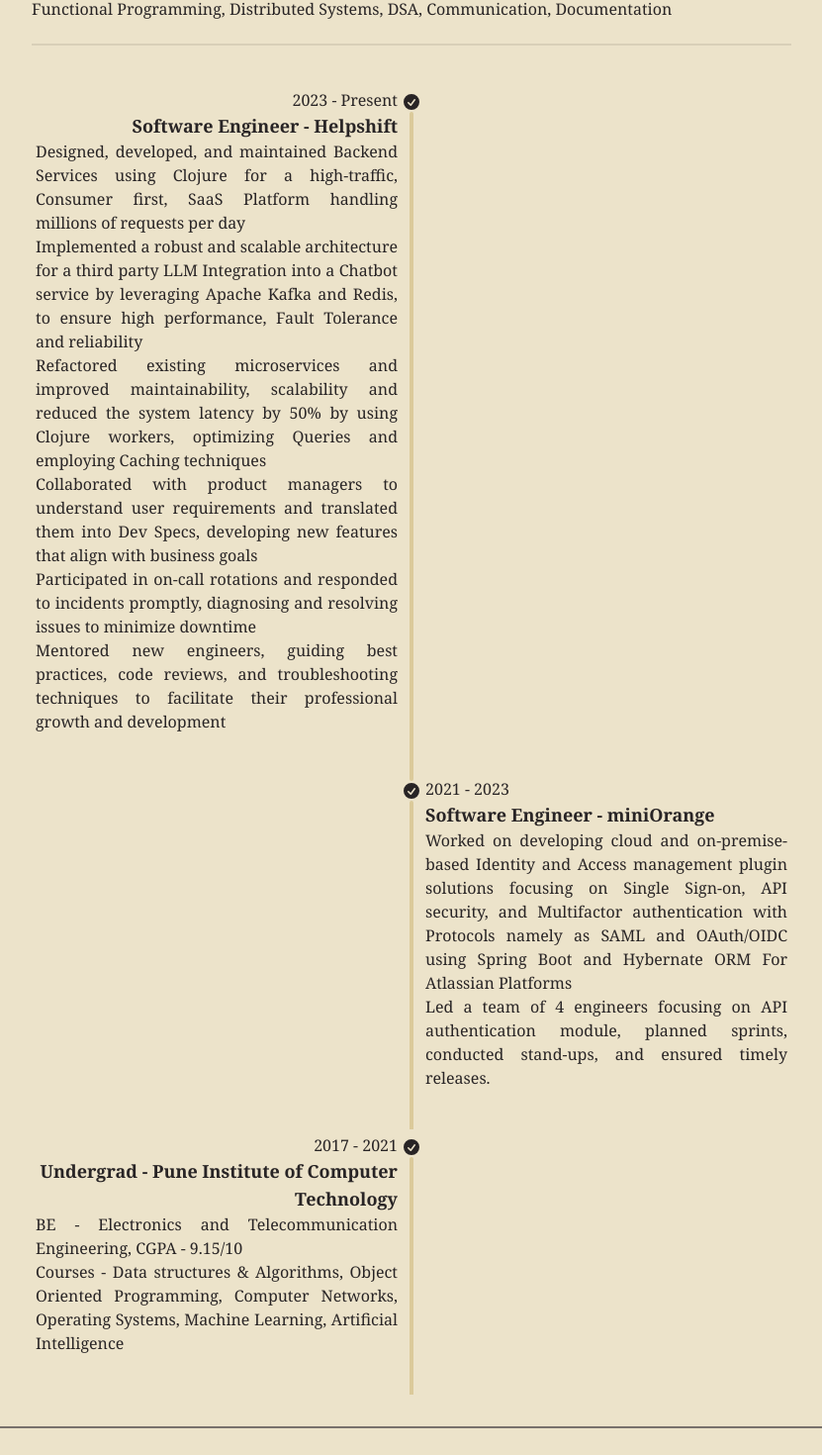
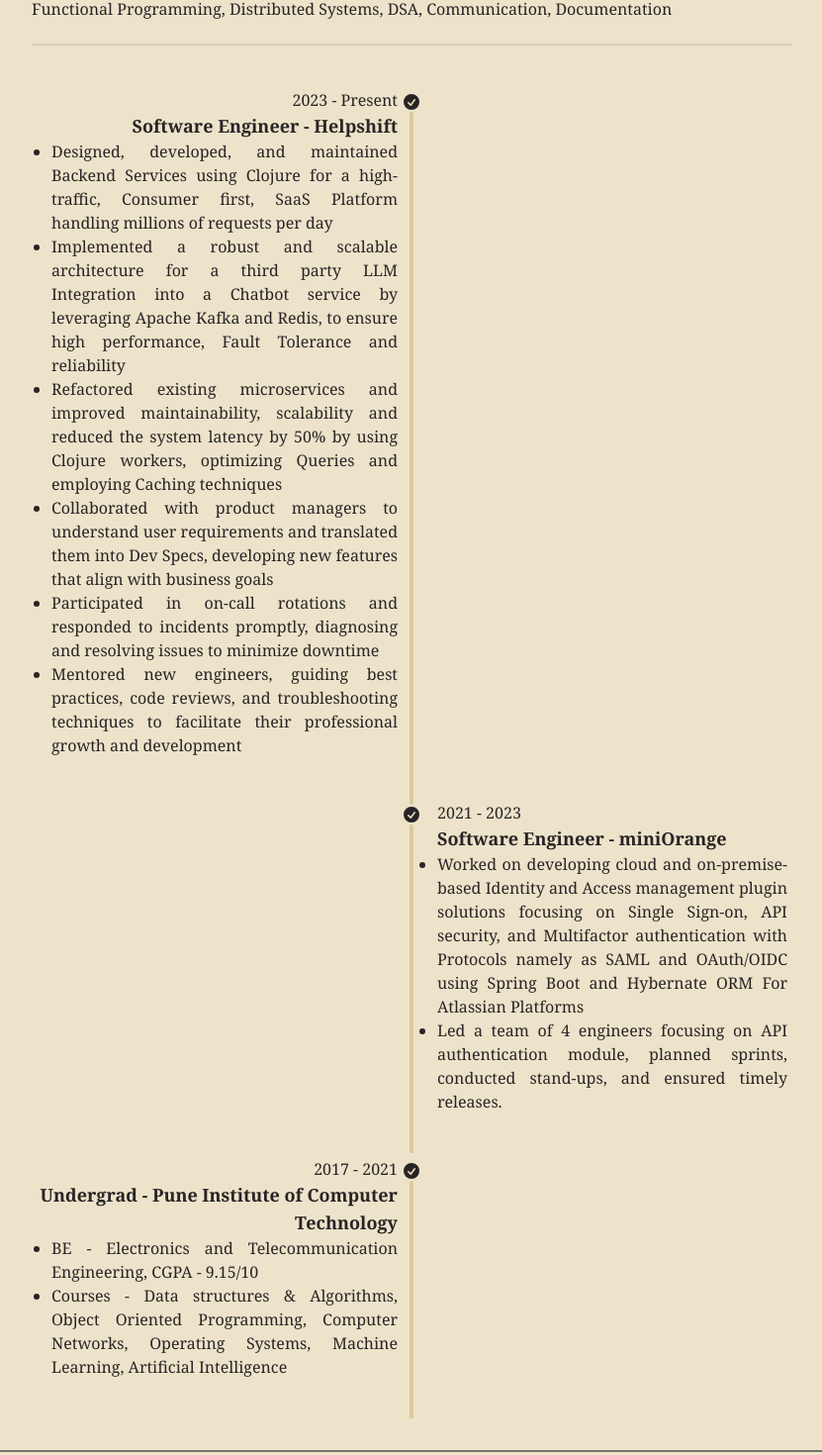
Before and after one commit to mihirrd/next-blog, a Next.js app: page /resume in a window 1280 px wide. Shown: the part 437-1907 px from the top of the page at 99% size, without its empty margins (224-1055 px from the left). Built offline with nearby package versions, Linux system fonts and the light colour scheme.

Commit message:
Update about and resume sections

```diff
--- a/app/about/page.tsx
+++ b/app/about/page.tsx
@@ -7,10 +7,10 @@ const page = () => {
   return (
     <main>
       <section className="flex justify-center mb-1 font-serif">
-        <div className="flex flex-col p-10 text-justify w-full lg:w-2/5 md:text-lg">
+        <div className="flex flex-col p-10 w-full lg:w-2/5 md:text-lg">
           <p className='mb-10'>
             Hey there, my name is Mihir Deshpande.
-            I am a Software Engineer. I am currently working in Helpshift as a Backend Engineer. I am proficient in Java and Python. Now a days, I am "functioning" in Clojure. I specialise in Product Development and Distributed Systems. I mostly write about stuff I am learning.
+            I am a Programmer and a Software Engineer. I am currently working in Helpshift as a Backend Dev. I am proficient in Java and Python. Nowadays, I am "functioning" in Clojure. I specialise in Product Development and Distributed Systems. This is the place where I dump(?) all my experiences and learnings in the text format.
           </p>
           <div className="flex justify-center mb-10">
             <Image
--- a/app/resume/page.tsx
+++ b/app/resume/page.tsx
@@ -39,7 +39,7 @@ const page = () => {
                             <div className="timeline-start mb-10 md:text-end">
                                 <time className="font-serif">2023 - Present</time>
                                 <div className="text-lg font-black">Software Engineer - Helpshift</div>
-                                <ul className='text-wrap text-justify mb-4 lg:mb-0'>
+                                <ul className='list-disc ml-4 text-wrap text-justify mb-4 lg:mb-0'>
                                     <li>
                                         Designed, developed, and maintained Backend Services using Clojure for a high-traffic, Consumer first, SaaS Platform handling millions of requests per day
                                     </li>
@@ -76,10 +76,10 @@ const page = () => {
                                         clipRule="evenodd" />
                                 </svg>
                             </div>
-                            <div className="timeline-end mb-10">
+                            <div className="timeline-end mb-10 ml-4">
                                 <time className="font-serif">2021 - 2023</time>
                                 <div className="text-lg font-black">Software Engineer - miniOrange</div>
-                                <ul className='text-wrap text-justify'>
+                                <ul className='list-disc text-wrap text-justify'>
                                     <li>
                                         Worked on developing cloud and on-premise-based Identity and Access management plugin solutions focusing on Single Sign-on, API security, and Multifactor authentication with Protocols namely as SAML and OAuth/OIDC using Spring Boot and Hybernate ORM For Atlassian Platforms
                                     </li>
@@ -106,7 +106,7 @@ const page = () => {
                             <div className="timeline-start mb-10 md:text-end">
                                 <time className="font-serif">2017 - 2021</time>
                                 <div className="text-lg font-black">Undergrad - Pune Institute of Computer Technology</div>
-                                <ul className='text-wrap text-justify'>
+                                <ul className='list-disc ml-4 text-wrap text-justify'>
                                     <li>
                                         BE - Electronics and Telecommunication Engineering, CGPA - 9.15/10
                                     </li>
```
